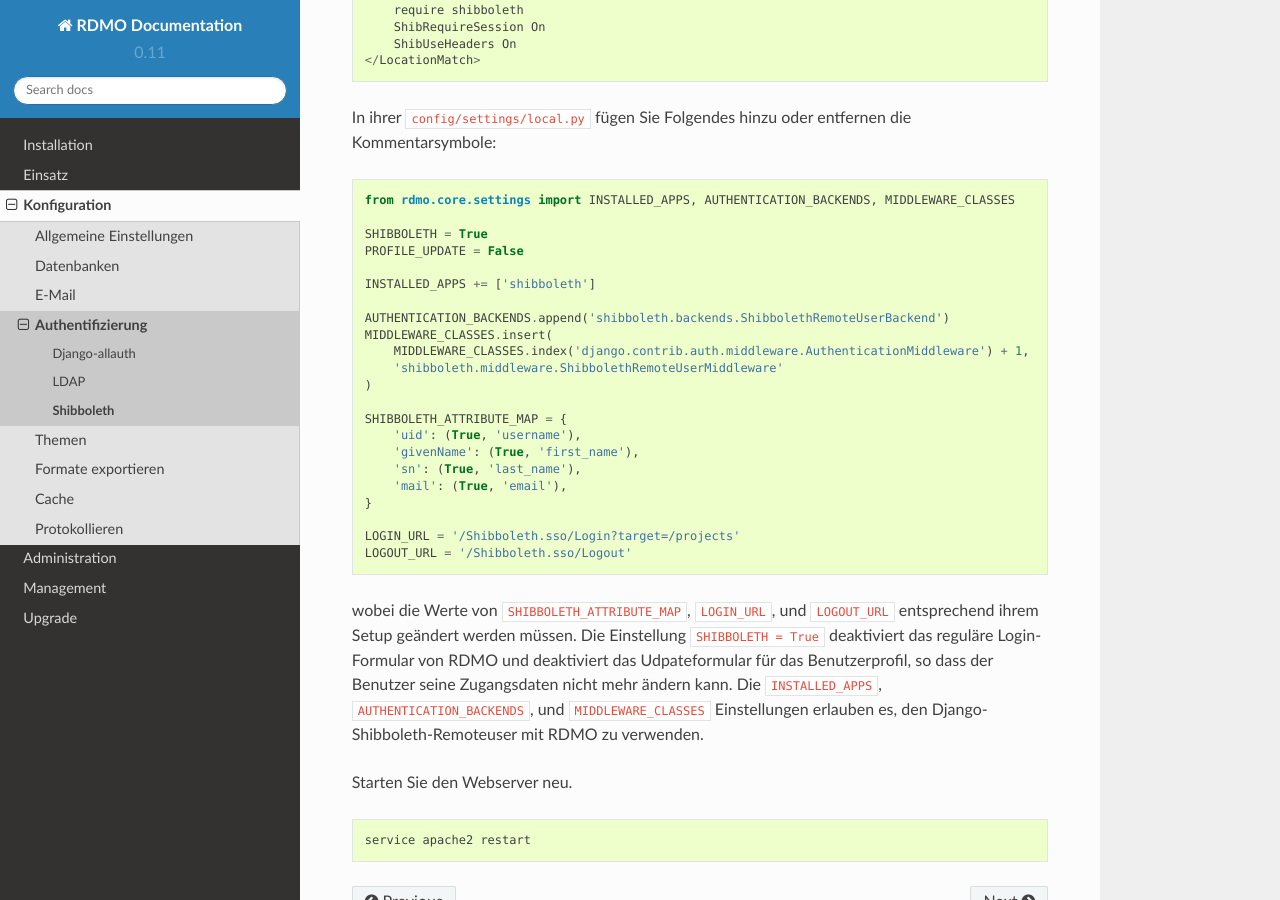
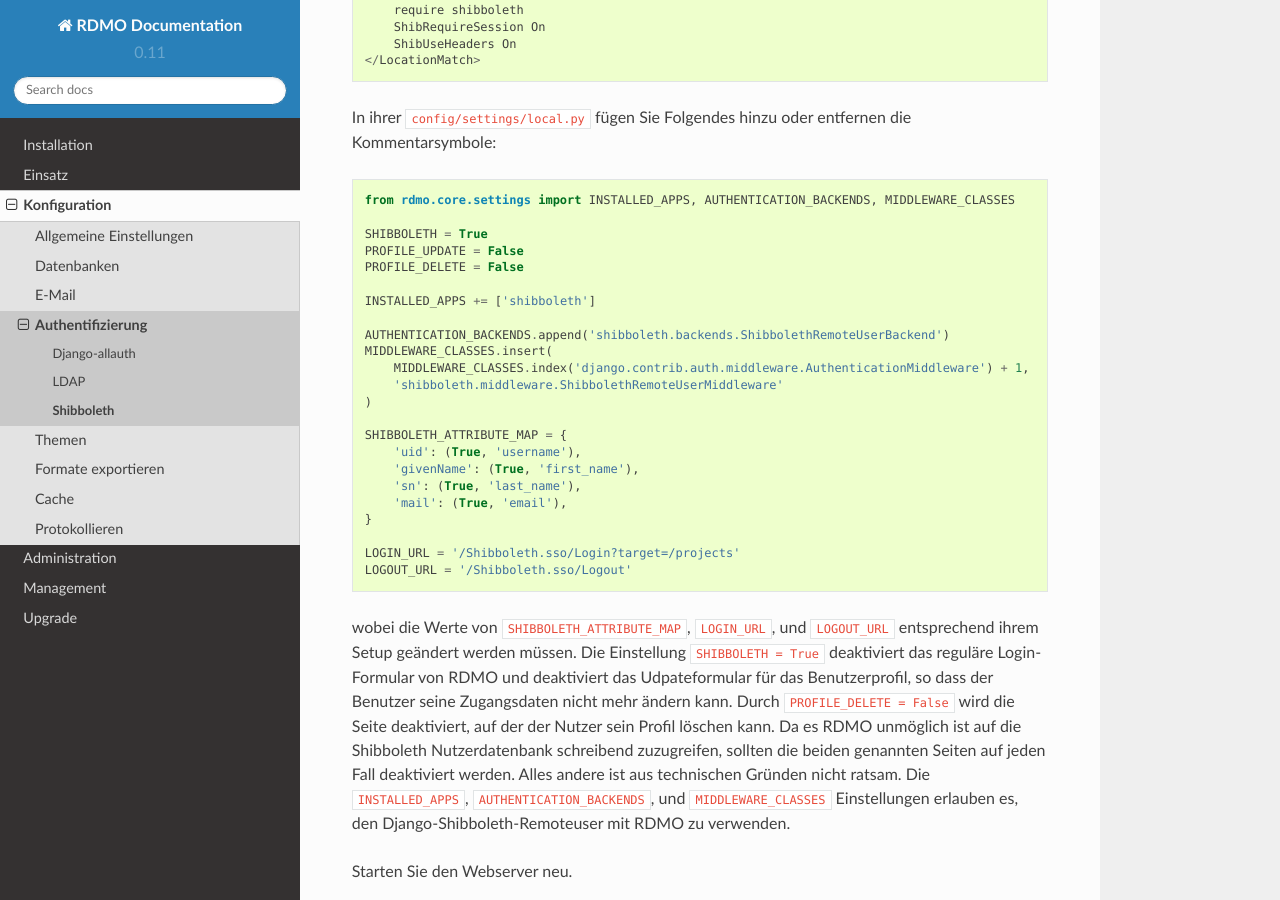
Before and after one commit to rdmorganiser/rdmo-docs-de, a Sphinx documentation site: the page built from docs/configuration/authentication/shibboleth.md, in a window 1280 px wide and 900 px high, scrolled down 1312 px. Built offline with Sphinx 7.4.7 and the Read the Docs theme 2.0.0, drawn with Linux system fonts in a browser that asks for light colours.

Commit message:
Add new config keys

````diff
--- a/docs/configuration/authentication/shibboleth.md
+++ b/docs/configuration/authentication/shibboleth.md
@@ -64,6 +64,7 @@
 
 SHIBBOLETH = True
 PROFILE_UPDATE = False
+PROFILE_DELETE = False
 
 INSTALLED_APPS += ['shibboleth']
 
@@ -84,7 +85,7 @@
 LOGOUT_URL = '/Shibboleth.sso/Logout'
 ```
 
-wobei die Werte von `SHIBBOLETH_ATTRIBUTE_MAP`, `LOGIN_URL`, und `LOGOUT_URL` entsprechend ihrem Setup geändert werden müssen. Die Einstellung `SHIBBOLETH = True` deaktiviert das reguläre Login-Formular von RDMO und deaktiviert das Udpateformular für das Benutzerprofil, so dass der Benutzer seine Zugangsdaten nicht mehr ändern kann.  Die `INSTALLED_APPS`, `AUTHENTICATION_BACKENDS`, und `MIDDLEWARE_CLASSES` Einstellungen erlauben es, den Django-Shibboleth-Remoteuser mit RDMO zu verwenden.
+wobei die Werte von `SHIBBOLETH_ATTRIBUTE_MAP`, `LOGIN_URL`, und `LOGOUT_URL` entsprechend ihrem Setup geändert werden müssen. Die Einstellung `SHIBBOLETH = True` deaktiviert das reguläre Login-Formular von RDMO und deaktiviert das Udpateformular für das Benutzerprofil, so dass der Benutzer seine Zugangsdaten nicht mehr ändern kann. Durch `PROFILE_DELETE = False` wird die Seite deaktiviert, auf der der Nutzer sein Profil löschen kann. Da es RDMO unmöglich ist auf die Shibboleth Nutzerdatenbank schreibend zuzugreifen, sollten die beiden genannten Seiten auf jeden Fall deaktiviert werden. Alles andere ist aus technischen Gründen nicht ratsam. Die `INSTALLED_APPS`, `AUTHENTICATION_BACKENDS`, und `MIDDLEWARE_CLASSES` Einstellungen erlauben es, den Django-Shibboleth-Remoteuser mit RDMO zu verwenden.
 
 Starten Sie den Webserver neu.
 
````
Also changed, not shown: docs/configuration/authentication/ldap.md (+2 -1 lines).
